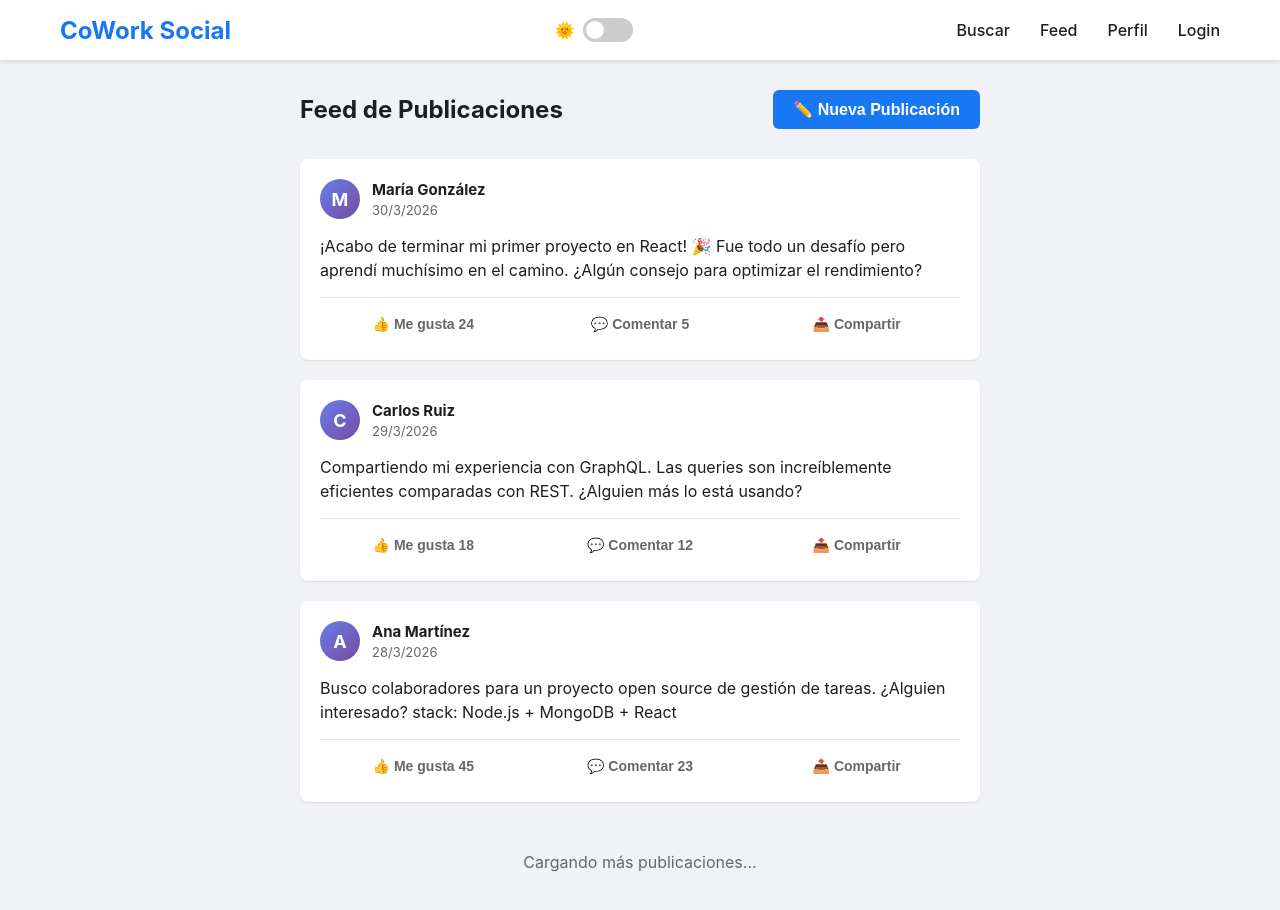
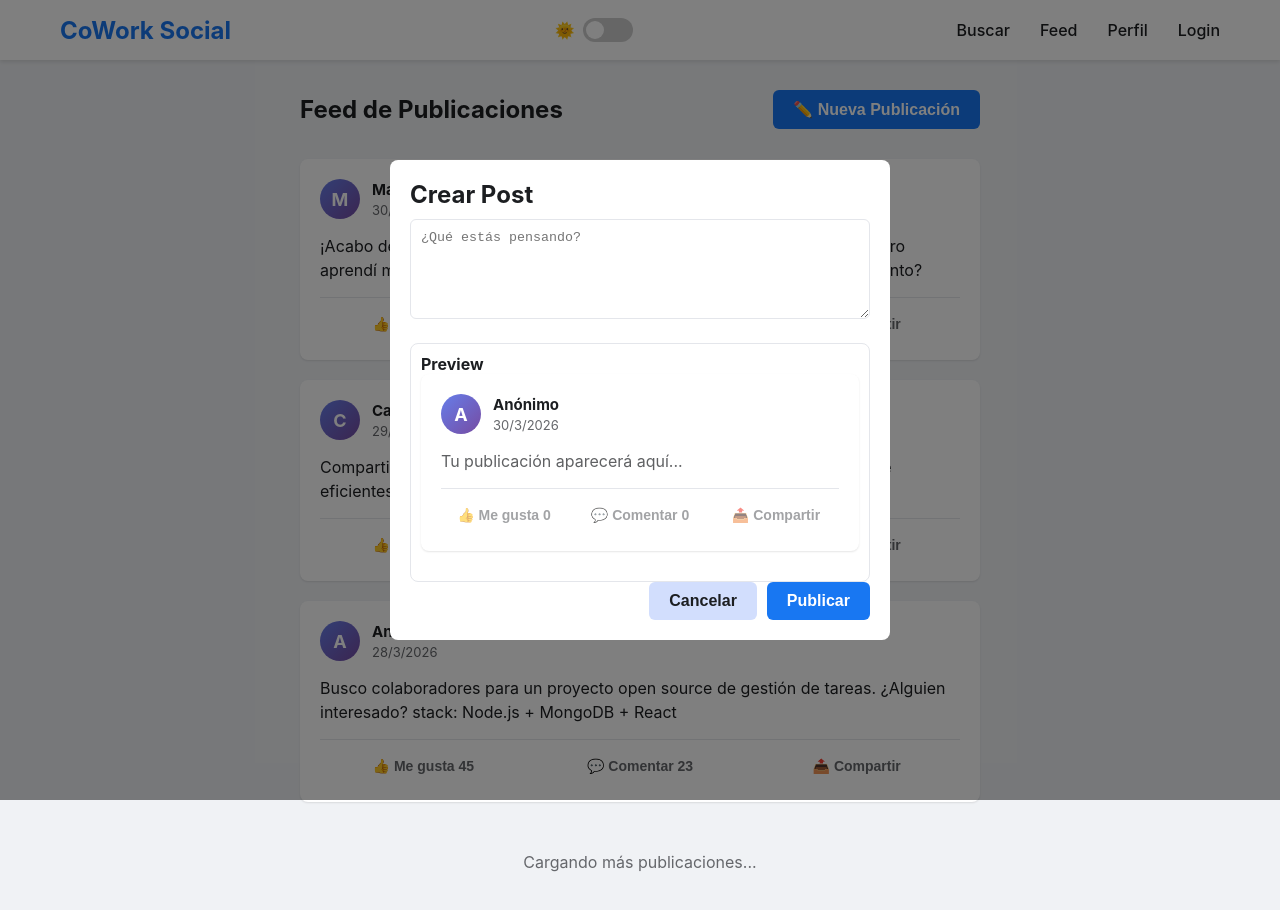
Before and after one commit to ali-zunega/cowork-social-frontend, a React (Create React App) app in the folder frontend/: page /feed in a window 1280 px wide. Both pictures are taken after a click on the button "✏️ Nueva Publicación". Shown: the top 910 px of the page. Built offline with nearby package versions, Linux system fonts and the light colour scheme.

Commit message:
feat(FE-02): implement create post modal with preview and localStorage persistence

```diff
--- a/frontend/src/App.js
+++ b/frontend/src/App.js
@@ -15,7 +15,12 @@ import Navbar from "./components/Navbar";
 
 function App() {
   return (
-    <Router>
+    <Router
+      future={{
+        v7_startTransition: true,
+        v7_relativeSplatPath: true,
+      }}
+    >
       <div className="App">
         <Navbar />
         <main className="main-content">
--- /dev/null
+++ b/frontend/src/components/CreatePostModal.css
@@ -0,0 +1,49 @@
+.modal-overlay {
+    position: fixed;
+    top: 0;
+    left: 0;
+    width: 100%;
+    height: 100%;
+    background: rgba(0, 0, 0, 0.5);
+    display: flex;
+    justify-content: center;
+    align-items: center;
+    z-index: 2000;
+}
+
+.modal {
+    background: var(--card-bg);
+    padding: 20px;
+    border-radius: 8px;
+    width: 90%;
+    max-width: 500px;
+}
+
+textarea {
+    width: 100%;
+    min-height: 100px;
+    margin: 10px 0;
+    padding: 10px;
+    border-radius: 6px;
+    border: 1px solid var(--border-color);
+    background: var(--card-bg);
+    color: var(--text-primary);
+}
+
+.preview {
+    margin-top: 10px;
+    padding: 10px;
+    border: 1px solid var(--border-color);
+    border-radius: 8px;
+    background: var(--background-color);
+}
+
+.preview p {
+    opacity: 0.7;
+}
+
+.modal-actions {
+    display: flex;
+    justify-content: flex-end;
+    gap: 10px;
+}
--- /dev/null
+++ b/frontend/src/components/CreatePostModal.js
@@ -0,0 +1,76 @@
+import React, { useState } from "react";
+import PostCard from "./PostCard";
+import "./CreatePostModal.css";
+
+const CreatePostModal = ({ isOpen, onClose, onAddPost }) => {
+  const [content, setContent] = useState("");
+
+  if (!isOpen) return null;
+
+  const handleSubmit = (e) => {
+    e.preventDefault();
+
+    if (!content.trim()) return;
+
+    const newPost = {
+      id: Date.now().toString(),
+      author: { name: "Anónimo", avatar: null },
+      content,
+      createdAt: new Date().toISOString(),
+      likes: 0,
+      comments: 0,
+    };
+
+    onAddPost(newPost);
+    setContent("");
+    onClose();
+  };
+
+  return (
+    <div className="modal-overlay">
+      <div className="modal">
+        <h2>Crear Post</h2>
+
+        <form onSubmit={handleSubmit}>
+          <textarea
+            placeholder="¿Qué estás pensando?"
+            value={content}
+            onChange={(e) => setContent(e.target.value)}
+          />
+
+          {/* Preview */}
+
+          <div className="preview">
+            <h4>Preview</h4>
+            <PostCard
+              isPreview={true}
+              post={{
+                id: "preview",
+                author: { name: "Anónimo", avatar: null },
+                content: content || "Tu publicación aparecerá aquí...",
+                createdAt: new Date().toISOString(),
+                likes: 0,
+                comments: 0,
+              }}
+            />
+          </div>
+
+          <div className="modal-actions">
+            <button
+              type="button"
+              onClick={onClose}
+              className="btn btn-secondary"
+            >
+              Cancelar
+            </button>
+            <button type="submit" className="btn btn-primary">
+              Publicar
+            </button>
+          </div>
+        </form>
+      </div>
+    </div>
+  );
+};
+
+export default CreatePostModal;
--- a/frontend/src/components/PostCard.css
+++ b/frontend/src/components/PostCard.css
@@ -60,6 +60,11 @@
   border-top: 1px solid var(--border-color);
 }
 
+.action-btn:disabled {
+  opacity: 0.6;
+  cursor: not-allowed;
+}
+
 .action-btn {
   flex: 1;
   padding: 8px;
--- a/frontend/src/components/PostCard.js
+++ b/frontend/src/components/PostCard.js
@@ -1,5 +1,5 @@
-import React from 'react';
-import './PostCard.css';
+import React from "react";
+import "./PostCard.css";
 
 /**
  * Componente de tarjeta para mostrar publicaciones
@@ -11,39 +11,44 @@ import './PostCard.css';
  * - Contador de comentarios
  * - Preview de comentarios
  */
-const PostCard = ({ post }) => {
+const PostCard = ({ post, isPreview = false }) => {
   return (
     <div className="post-card card">
       <div className="post-header">
         <div className="post-author">
           <div className="author-avatar">
             {/* TODO: Agregar imagen de perfil */}
-            <span>{post?.author?.name?.charAt(0) || 'U'}</span>
+            <span>{post?.author?.name?.charAt(0) || "A"}</span>
           </div>
           <div className="author-info">
-            <h4>{post?.author?.name || 'Usuario'}</h4>
+            <h4>{post?.author?.name || "Anónimo"}</h4>
             <span className="post-date">
-              {post?.createdAt ? new Date(post.createdAt).toLocaleDateString('es-ES') : 'Hoy'}
+              {post?.createdAt
+                ? new Date(post.createdAt).toLocaleDateString("es-ES")
+                : "Hoy"}
             </span>
           </div>
         </div>
       </div>
 
       <div className="post-content">
-        <p>{post?.content || 'Esta es una publicación de ejemplo. ¡Bienvenido a CoWork Social!'}</p>
+        <p>
+          {post?.content ||
+            "Esta es una publicación de ejemplo. ¡Bienvenido a CoWork Social!"}
+        </p>
         {post?.image && (
           <img src={post.image} alt="Post" className="post-image" />
         )}
       </div>
 
       <div className="post-actions">
-        <button className="action-btn">
+        <button className="action-btn" disabled={isPreview}>
           👍 Me gusta {post?.likes || 0}
         </button>
-        <button className="action-btn">
+        <button className="action-btn" disabled={isPreview}>
           💬 Comentar {post?.comments || 0}
         </button>
-        <button className="action-btn">
+        <button className="action-btn" disabled={isPreview}>
           📤 Compartir
         </button>
       </div>
--- /dev/null
+++ b/frontend/src/data/mockPosts.js
@@ -0,0 +1,29 @@
+export const mockPosts = [
+  {
+    id: 1,
+    author: { name: "María González", avatar: null },
+    content:
+      "¡Acabo de terminar mi primer proyecto en React! 🎉 Fue todo un desafío pero aprendí muchísimo en el camino. ¿Algún consejo para optimizar el rendimiento?",
+    createdAt: new Date().toISOString(),
+    likes: 24,
+    comments: 5,
+  },
+  {
+    id: 2,
+    author: { name: "Carlos Ruiz", avatar: null },
+    content:
+      "Compartiendo mi experiencia con GraphQL. Las queries son increíblemente eficientes comparadas con REST. ¿Alguien más lo está usando?",
+    createdAt: new Date(Date.now() - 86400000).toISOString(),
+    likes: 18,
+    comments: 12,
+  },
+  {
+    id: 3,
+    author: { name: "Ana Martínez", avatar: null },
+    content:
+      "Busco colaboradores para un proyecto open source de gestión de tareas. ¿Alguien interesado? stack: Node.js + MongoDB + React",
+    createdAt: new Date(Date.now() - 172800000).toISOString(),
+    likes: 45,
+    comments: 23,
+  },
+];
--- a/frontend/src/pages/Feed.js
+++ b/frontend/src/pages/Feed.js
@@ -1,6 +1,10 @@
-import React from 'react';
-import PostCard from '../components/PostCard';
-import './Feed.css';
+import React from "react";
+import { mockPosts } from "../data/mockPosts";
+import CreatePostModal from "../components/CreatePostModal";
+import PostCard from "../components/PostCard";
+import { useState, useEffect } from "react";
+
+import "./Feed.css";
 
 /**
  * Página del feed principal
@@ -9,34 +13,26 @@ import './Feed.css';
  * TODO: FE-04 - Implementar scroll infinito
  * TODO: FE-06 - Agregar modal para crear publicaciones
  */
+
 const Feed = () => {
-  // Mock data - en producción vendría de la API
-  const mockPosts = [
-    {
-      id: 1,
-      author: { name: 'María González', avatar: null },
-      content: '¡Acabo de terminar mi primer proyecto en React! 🎉 Fue todo un desafío pero aprendí muchísimo en el camino. ¿Algún consejo para optimizar el rendimiento?',
-      createdAt: new Date().toISOString(),
-      likes: 24,
-      comments: 5
-    },
-    {
-      id: 2,
-      author: { name: 'Carlos Ruiz', avatar: null },
-      content: 'Compartiendo mi experiencia con GraphQL. Las queries son increíblemente eficientes comparadas con REST. ¿Alguien más lo está usando?',
-      createdAt: new Date(Date.now() - 86400000).toISOString(),
-      likes: 18,
-      comments: 12
-    },
-    {
-      id: 3,
-      author: { name: 'Ana Martínez', avatar: null },
-      content: 'Busco colaboradores para un proyecto open source de gestión de tareas. ¿Alguien interesado? stack: Node.js + MongoDB + React',
-      createdAt: new Date(Date.now() - 172800000).toISOString(),
-      likes: 45,
-      comments: 23
+  const [isModalOpen, setIsModalOpen] = useState(false);
+  const [posts, setPosts] = useState([]);
+
+  useEffect(() => {
+    const savedPosts = JSON.parse(localStorage.getItem("posts"));
+
+    if (savedPosts && savedPosts.length > 0) {
+      setPosts(savedPosts);
+    } else {
+      setPosts(mockPosts);
     }
-  ];
+  }, []);
+
+  const handleAddPost = (newPost) => {
+    const updatedPosts = [newPost, ...posts];
+    setPosts(updatedPosts);
+    localStorage.setItem("posts", JSON.stringify(updatedPosts));
+  };
 
   return (
     <div className="feed-page">
@@ -44,20 +40,30 @@ const Feed = () => {
         <div className="feed-container">
           <div className="feed-header">
             <h2>Feed de Publicaciones</h2>
-            <button className="btn btn-primary">
+            <button
+              className="btn btn-primary"
+              onClick={() => setIsModalOpen(true)}
+            >
               ✏️ Nueva Publicación
             </button>
           </div>
-
+          {/* mapero de posts */}
           <div className="posts-list">
-            {mockPosts.map(post => (
+            {posts.map((post) => (
               <PostCard key={post.id} post={post} />
             ))}
           </div>
-
+          {/* LOADER */}
           <div className="feed-loader">
             <p>Cargando más publicaciones...</p>
           </div>
+
+          {/* modal */}
+          <CreatePostModal
+            isOpen={isModalOpen}
+            onClose={() => setIsModalOpen(false)}
+            onAddPost={handleAddPost}
+          />
         </div>
       </div>
     </div>
```
